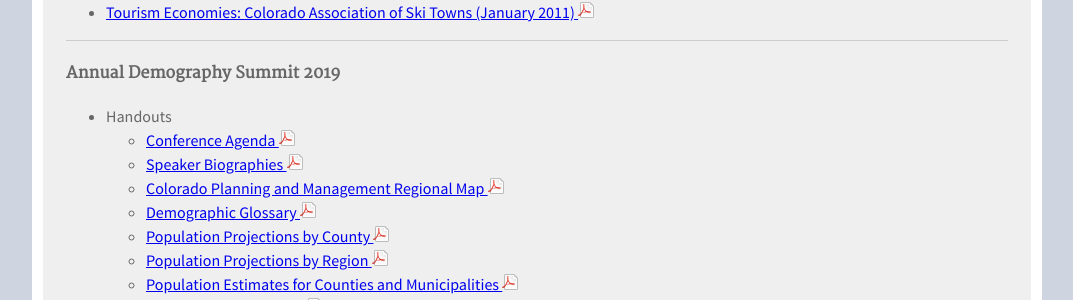
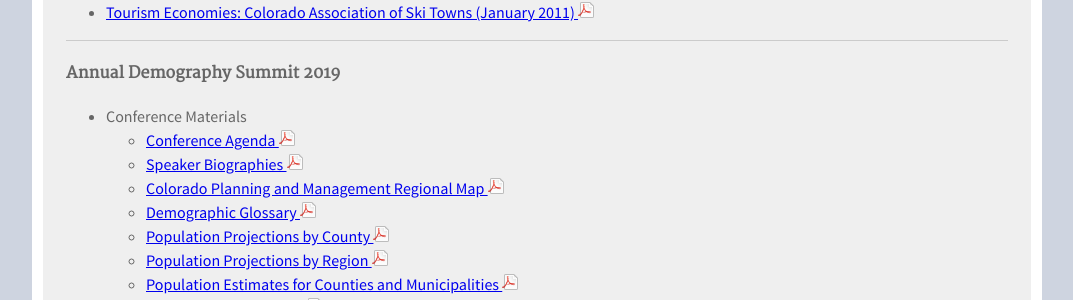
Before and after one commit to TBleess/Website_New, a Jekyll site: the page built from pages/9_Not_in_Menu/publications-and-presentations.md, in a window 1280 px wide and 900 px high, scrolled down 1316 px. Shown: the part 154-454 px from the top of the window, without its empty margins (103-1176 px from the left). Built offline with Jekyll 4.4.1, drawn with Linux system fonts in a browser that asks for light colours.

Commit message:
Update publications-and-presentations.md

```diff
--- a/pages/9_Not_in_Menu/publications-and-presentations.md
+++ b/pages/9_Not_in_Menu/publications-and-presentations.md
@@ -74,7 +74,7 @@
 
 #### Annual Demography Summit 2019
 
-- Handouts
+- Conference Materials
    - [Conference Agenda ![pdf](/images/page_white_acrobat.png 'download pdf file')](https://drive.google.com/uc?export=download&id=1icenN570mJFaa7bAqCEncVfyVrhPfVj1)
    - [Speaker Biographies ![pdf](/images/page_white_acrobat.png 'download pdf file')](https://drive.google.com/uc?export=download&id=1U5_c7G_Mhn_CR7HRsPtqT3PQeu7nxNFJ)
    - [Colorado Planning and Management Regional Map ![pdf](/images/page_white_acrobat.png 'download pdf file')](https://drive.google.com/uc?export=download&id=1dmP03jMT8ajh2AtyPycT9XcJYkTRwsFA)
```
